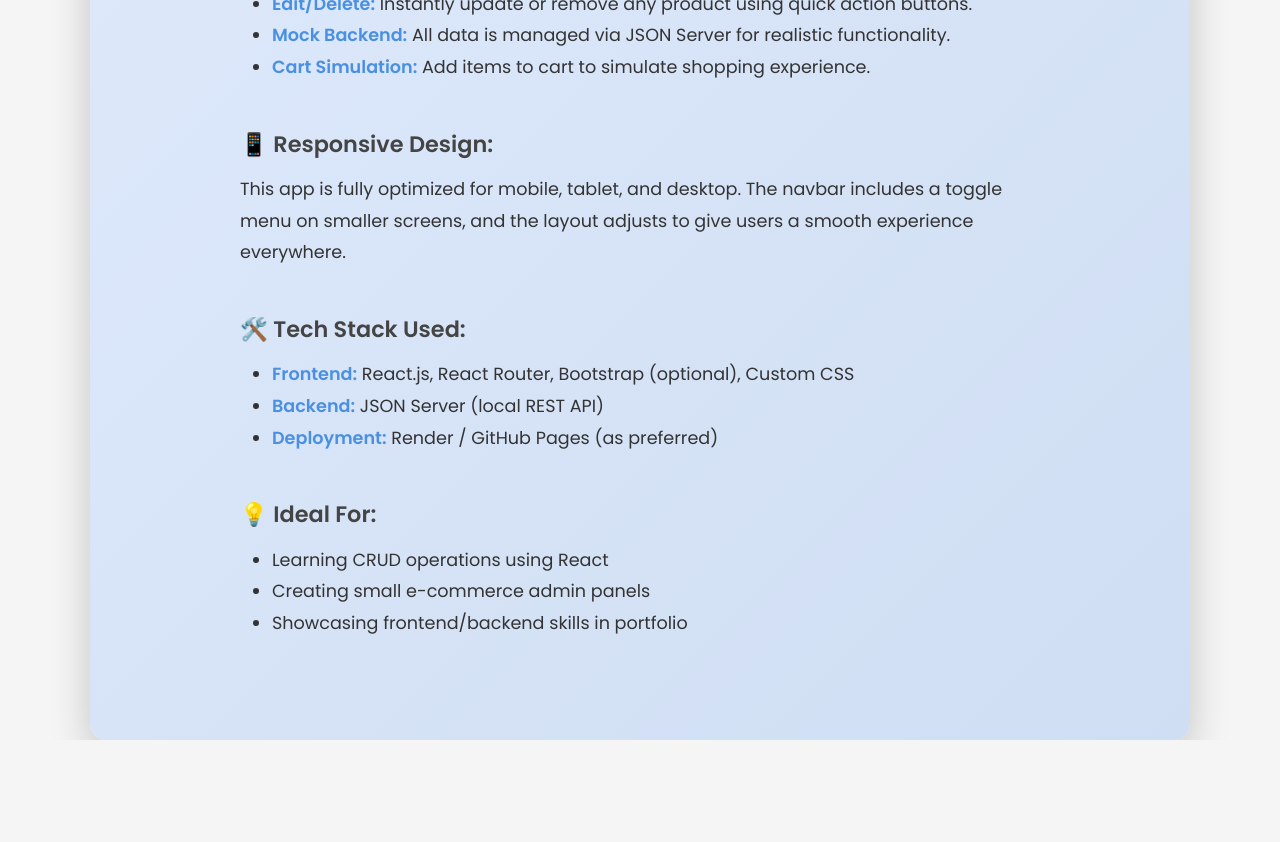
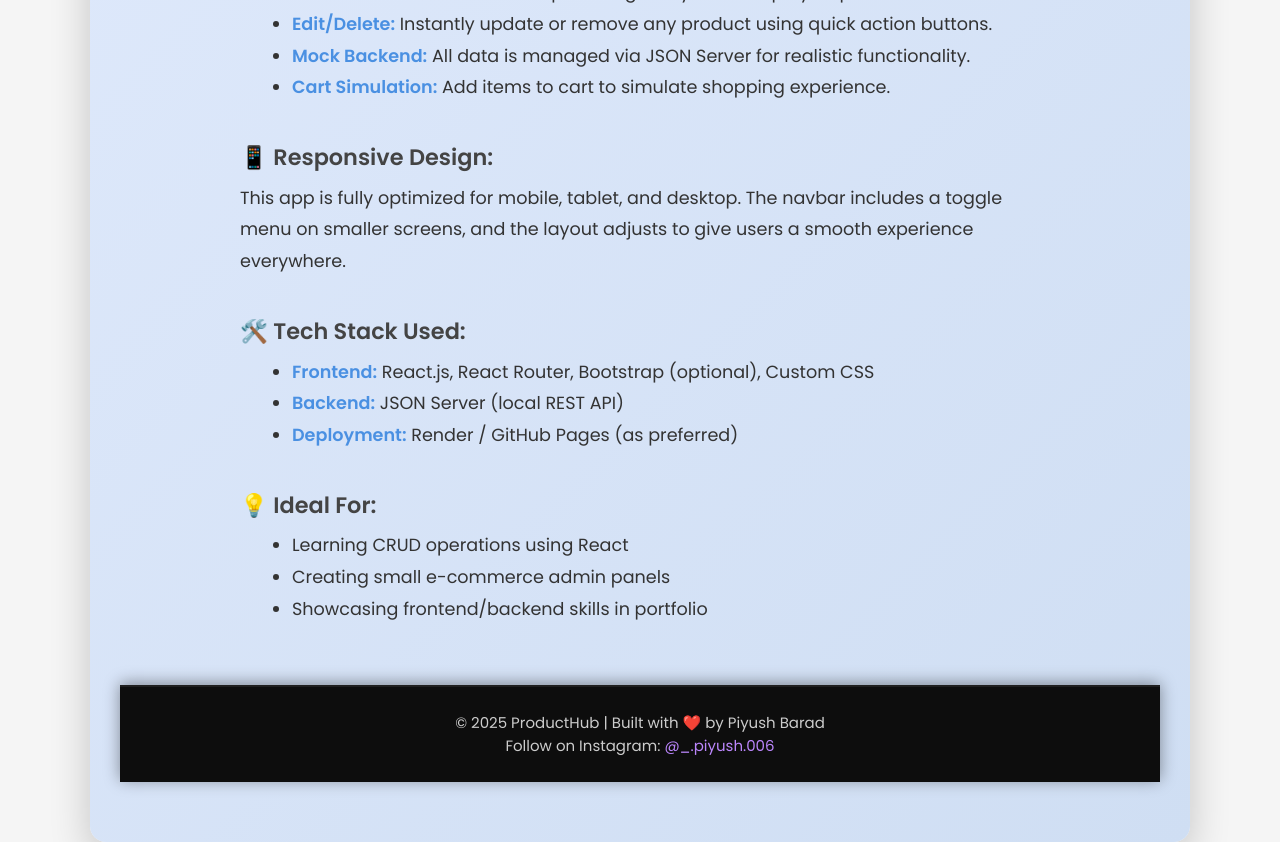
Before and after one commit to Barad52/Product-Management-App, a React (Vite) app: page / in a window 1280 px wide. Shown: the part 580-1422 px from the top of the page. Before the commit the page ends 1320 px from the top, so only its background shows below. Built offline with nearby package versions, Linux system fonts and the light colour scheme.

Commit message:
Update Home.jsx with improved content and Instagram footer link

```diff
--- a/src/Component/Home.jsx
+++ b/src/Component/Home.jsx
@@ -29,7 +29,7 @@ const Home = () => {
     color: '#555',
     maxWidth: '800px',
     margin: '0 auto',
-    lineHeight: '1.6',
+    lineHeight: 1.6,
   };
 
   const sectionStyle = {
@@ -37,20 +37,42 @@ const Home = () => {
     maxWidth: '800px',
     margin: '40px auto',
     fontSize: '1.1rem',
-    lineHeight: '1.8',
+    lineHeight: 1.8,
     color: '#333',
   };
 
   const sectionHeading = {
     fontSize: '1.4rem',
     fontWeight: 600,
-    marginBottom: '10px',
+    marginBottom: '12px',
     color: '#444',
   };
 
   const highlight = {
     color: '#4a90e2',
     fontWeight: 600,
+  };
+
+  const listStyle = {
+    marginLeft: '20px',
+    marginBottom: '20px',
+  };
+
+  const footerStyle = {
+    background: '#0d0d0d',
+    color: '#ccc',
+    textAlign: 'center',
+    padding: '25px 10px',
+    marginTop: '60px',
+    fontFamily: "'Poppins', sans-serif",
+    fontSize: '15px',
+    borderTop: '2px solid #1f1f1f',
+    boxShadow: '0 -2px 15px rgba(0,0,0,0.4)',
+  };
+
+  const footerLinkStyle = {
+    color: '#bb86fc',
+    textDecoration: 'none',
   };
 
   return (
@@ -60,39 +82,56 @@ const Home = () => {
         Your all-in-one solution to <span style={highlight}>manage products</span> effortlessly. Whether you're building an e-commerce platform or learning full-stack development, this project is built to deliver both functionality and experience.
       </h3>
 
-      <div style={sectionStyle}>
-        <div style={sectionHeading}>🚀 Features:</div>
-        <ul>
+      <section style={sectionStyle}>
+        <h4 style={sectionHeading}>🚀 Features:</h4>
+        <ul style={listStyle}>
           <li><span style={highlight}>Add Products:</span> Fill out a simple form to add new products with image, name, and price.</li>
           <li><span style={highlight}>View Products:</span> Clean and responsive grid layout to display all products.</li>
           <li><span style={highlight}>Edit/Delete:</span> Instantly update or remove any product using quick action buttons.</li>
           <li><span style={highlight}>Mock Backend:</span> All data is managed via JSON Server for realistic functionality.</li>
           <li><span style={highlight}>Cart Simulation:</span> Add items to cart to simulate shopping experience.</li>
         </ul>
-      </div>
+      </section>
 
-      <div style={sectionStyle}>
-        <div style={sectionHeading}>📱 Responsive Design:</div>
-        This app is fully optimized for mobile, tablet, and desktop. The navbar includes a toggle menu on smaller screens, and the layout adjusts to give users a smooth experience everywhere.
-      </div>
+      <section style={sectionStyle}>
+        <h4 style={sectionHeading}>📱 Responsive Design:</h4>
+        <p>
+          This app is fully optimized for mobile, tablet, and desktop. The navbar includes a toggle menu on smaller screens, and the layout adjusts to give users a smooth experience everywhere.
+        </p>
+      </section>
 
-      <div style={sectionStyle}>
-        <div style={sectionHeading}>🛠️ Tech Stack Used:</div>
-        <ul>
+      <section style={sectionStyle}>
+        <h4 style={sectionHeading}>🛠️ Tech Stack Used:</h4>
+        <ul style={listStyle}>
           <li><span style={highlight}>Frontend:</span> React.js, React Router, Bootstrap (optional), Custom CSS</li>
           <li><span style={highlight}>Backend:</span> JSON Server (local REST API)</li>
           <li><span style={highlight}>Deployment:</span> Render / GitHub Pages (as preferred)</li>
         </ul>
-      </div>
+      </section>
 
-      <div style={sectionStyle}>
-        <div style={sectionHeading}>💡 Ideal For:</div>
-        <ul>
+      <section style={sectionStyle}>
+        <h4 style={sectionHeading}>💡 Ideal For:</h4>
+        <ul style={listStyle}>
           <li>Learning CRUD operations using React</li>
           <li>Creating small e-commerce admin panels</li>
           <li>Showcasing frontend/backend skills in portfolio</li>
         </ul>
-      </div>
+      </section>
+
+      <footer style={footerStyle}>
+        <div>© 2025 ProductHub | Built with ❤️ by Piyush Barad</div>
+        <div>
+          Follow on Instagram:{' '}
+          <a
+            href="https://www.instagram.com/_.piyush.006/"
+            style={footerLinkStyle}
+            target="_blank"
+            rel="noopener noreferrer"
+          >
+            @_.piyush.006
+          </a>
+        </div>
+      </footer>
     </div>
   );
 };
```
